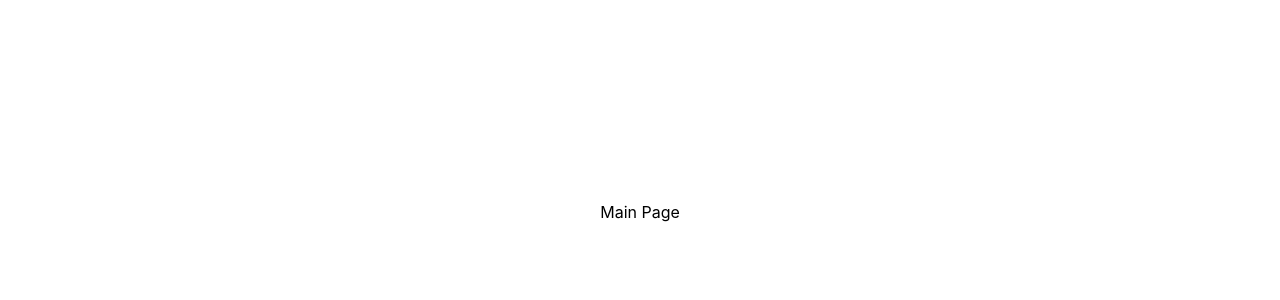
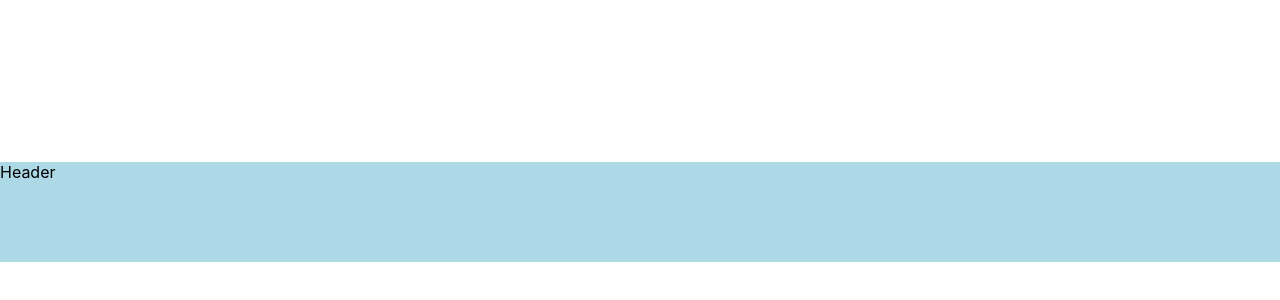
Before and after one commit to LuisKlopp/week-6-mini-react, a React (Create React App) app: page / in a window 1280 px wide. Shown: the part 188-488 px from the top of the page. Built offline with nearby package versions, Linux system fonts and the light colour scheme.

Commit message:
git prac, header

```diff
--- a/src/App.js
+++ b/src/App.js
@@ -1,6 +1,6 @@
 import logo from './logo.svg';
 import './App.css';
-import Main from "./components/Main";
+import Main from "./pages/Main";
 import { Routes, Route, Link, Redirect } from 'react-router-dom'
 
 
--- /dev/null
+++ b/src/components/Header.jsx
@@ -0,0 +1,17 @@
+import React from 'react'
+import styled from 'styled-components'
+
+const HeaderContainer = styled.div`
+  width: 100%;
+  height: 100px;
+  background-color: lightblue;
+
+`
+
+const Header = () => {
+  return (
+    <HeaderContainer>Header</HeaderContainer>
+  )
+}
+
+export default Header
--- a/src/components/Main.jsx
+++ b/src/pages/Main.jsx
@@ -1,7 +1,7 @@
 /*eslint-disable*/
 import React from "react";
 import styled, { createGlobalStyle } from "styled-components";
-
+import Header from "../components/Header";
 
 const Main = () => {
 
@@ -10,7 +10,7 @@ const Main = () => {
     <>
       <GlobalStyle/>
       <StWrapper>
-        Main Page
+       <Header />
       </StWrapper>
     </>
   );
```
Also changed, not shown: src/pages/Detail.jsx (renamed from src/components/Detail.jsx), src/pages/Login.jsx (renamed from src/components/Login.jsx), src/pages/MyPage.jsx (renamed from src/components/MyPage.jsx), src/pages/Post.jsx (renamed from src/components/Post.jsx), src/pages/SignUp.jsx (renamed from src/components/SignUp.jsx), src/pages/Update.jsx (renamed from src/components/Update.jsx).
